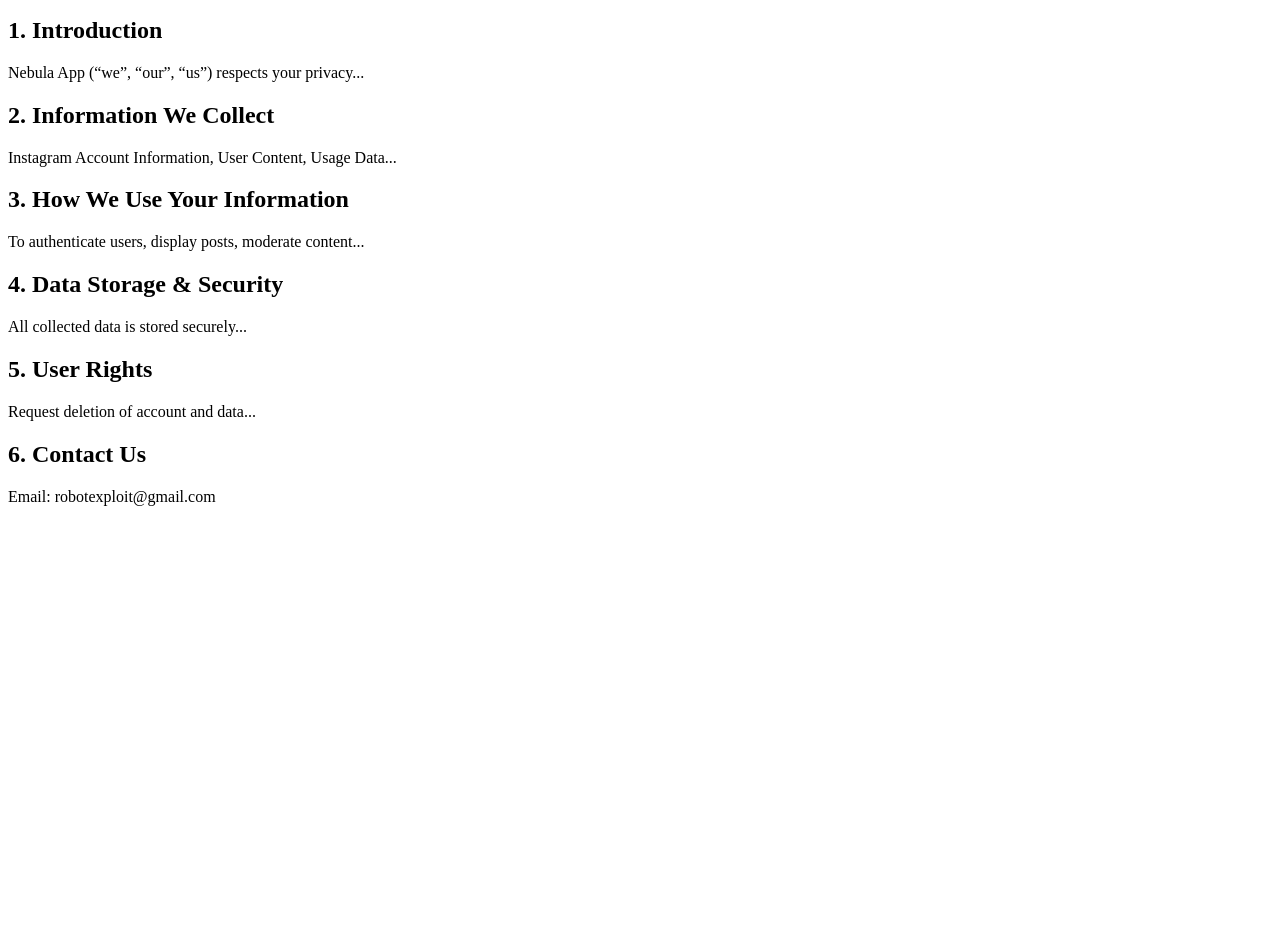
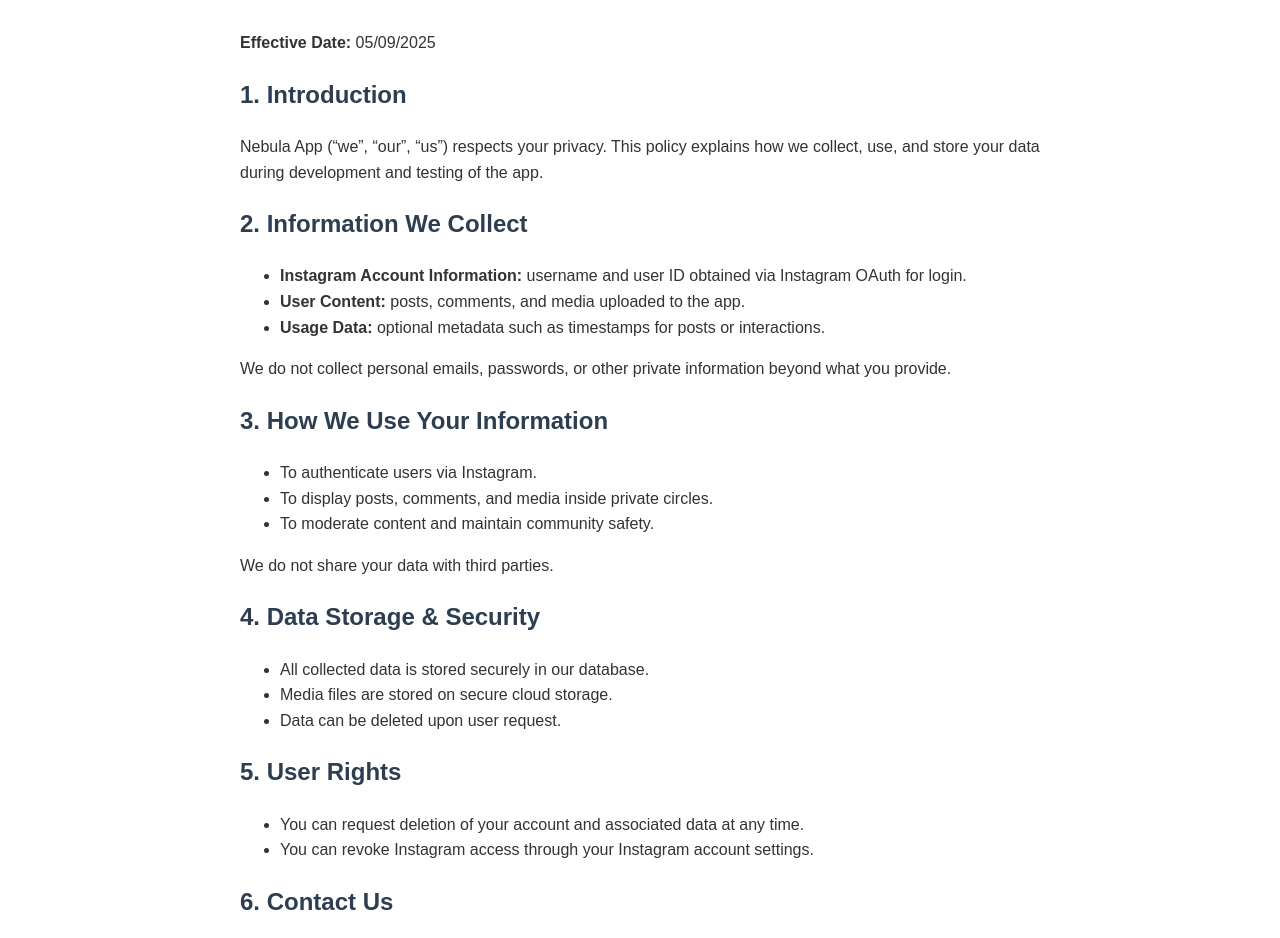
Before and after one commit to SIDD027/nebula-privacy, a plain HTML site: page index.html in a window 1280 px wide. Shown: the part 101-1039 px from the top of the page. Before the commit the page ends 800 px from the top, so only its background shows below. Drawn offline with Linux system fonts and the light colour scheme.

Commit message:
Update index.html

```diff
--- a/index.html
+++ b/index.html
@@ -2,22 +2,54 @@
 <html lang="en">
 <head>
   <meta charset="UTF-8">
+  <meta name="viewport" content="width=device-width, initial-scale=1.0">
   <title>Nebula App Privacy Policy</title>
+  <style>
+    body { font-family: Arial, sans-serif; max-width: 800px; margin: 40px auto; line-height: 1.6; padding: 0 20px; color: #333; }
+    h1, h2 { color: #2c3e50; }
+    h1 { text-align: center; margin-bottom: 40px; }
+    a { color: #3498db; }
+  </style>
 </head>
 <body>
   <h1>Nebula App Privacy Policy (Development Version)</h1>
-  <p>Effective Date: 05/09/2025</p>
+  <p><strong>Effective Date:</strong> 05/09/2025</p>
+
   <h2>1. Introduction</h2>
-  <p>Nebula App (“we”, “our”, “us”) respects your privacy...</p>
+  <p>Nebula App (“we”, “our”, “us”) respects your privacy. This policy explains how we collect, use, and store your data during development and testing of the app.</p>
+
   <h2>2. Information We Collect</h2>
-  <p>Instagram Account Information, User Content, Usage Data...</p>
+  <ul>
+    <li><strong>Instagram Account Information:</strong> username and user ID obtained via Instagram OAuth for login.</li>
+    <li><strong>User Content:</strong> posts, comments, and media uploaded to the app.</li>
+    <li><strong>Usage Data:</strong> optional metadata such as timestamps for posts or interactions.</li>
+  </ul>
+  <p>We do not collect personal emails, passwords, or other private information beyond what you provide.</p>
+
   <h2>3. How We Use Your Information</h2>
-  <p>To authenticate users, display posts, moderate content...</p>
+  <ul>
+    <li>To authenticate users via Instagram.</li>
+    <li>To display posts, comments, and media inside private circles.</li>
+    <li>To moderate content and maintain community safety.</li>
+  </ul>
+  <p>We do not share your data with third parties.</p>
+
   <h2>4. Data Storage & Security</h2>
-  <p>All collected data is stored securely...</p>
+  <ul>
+    <li>All collected data is stored securely in our database.</li>
+    <li>Media files are stored on secure cloud storage.</li>
+    <li>Data can be deleted upon user request.</li>
+  </ul>
+
   <h2>5. User Rights</h2>
-  <p>Request deletion of account and data...</p>
+  <ul>
+    <li>You can request deletion of your account and associated data at any time.</li>
+    <li>You can revoke Instagram access through your Instagram account settings.</li>
+  </ul>
+
   <h2>6. Contact Us</h2>
-  <p>Email: robotexploit@gmail.com</p>
+  <p>For questions regarding this policy, please contact: <a href="mailto:youremail@example.com">youremail@example.com</a></p>
+
+  <p style="text-align:center; margin-top:40px;">&copy; 2025 Nebula App</p>
 </body>
 </html>
```
